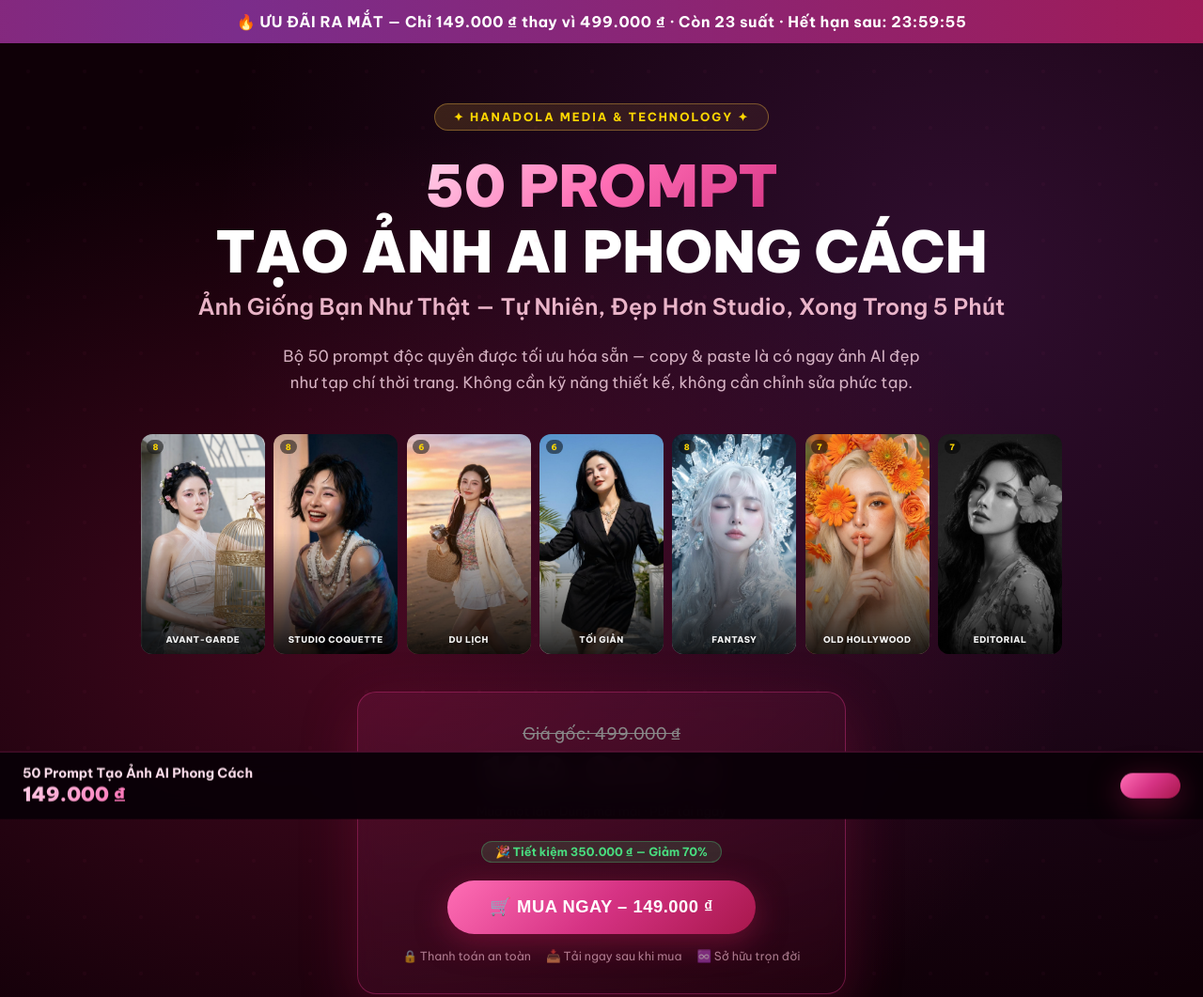
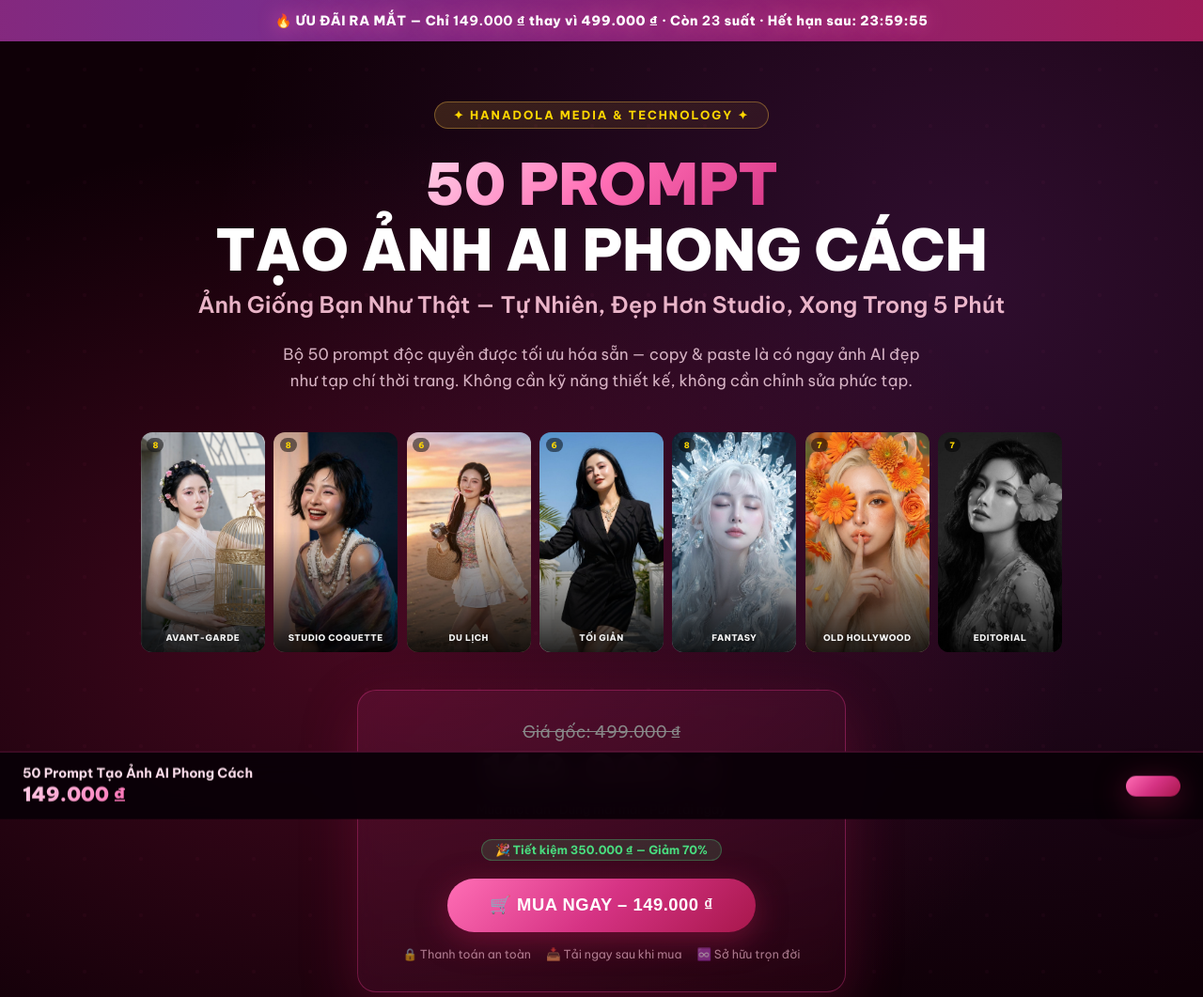
Before and after one commit to hanadollars/50prompt-salespage, a website: page index.html in a window 1280 px wide. Shown: the top 1061 px of the page at 94% size. Drawn offline with Linux system fonts and the light colour scheme.

Commit message:
Update index.html

```diff
--- a/index.html
+++ b/index.html
@@ -48,7 +48,7 @@ img{max-width:100%;display:block}
 #announce-bar{
   background:linear-gradient(90deg,var(--pink-deep),var(--purple),var(--pink-deep));
   background-size:200% 100%;animation:gradShift 4s ease infinite;
-  padding:13px 20px;text-align:center;font-size:1rem;font-weight:700;
+  padding:13px 20px;text-align:center;font-size:.88rem;font-weight:800;text-shadow:0 0 20px rgba(255,100,180,.8);
   letter-spacing:.5px;position:sticky;top:0;z-index:100;
 }
 @keyframes gradShift{0%,100%{background-position:0%}50%{background-position:100%}}
@@ -735,7 +735,7 @@ footer a{color:var(--pink);text-decoration:none}
     <div class="sticky-name">50 Prompt Tạo Ảnh AI Phong Cách</div>
     <div class="sticky-price gradient-text">149.000 ₫</div>
   </div>
-  <button onclick="openPayment()" class="cta-btn" style="padding:.85rem 2rem;font-size:1rem;font-weight:700;animation:none"
+  <button onclick="openPayment()" class="cta-btn" style="padding:.7rem 1.8rem;font-size:.95rem;font-weight:700;animation:none"
     🛒 Mua Ngay
   </button>
 </div>
```
